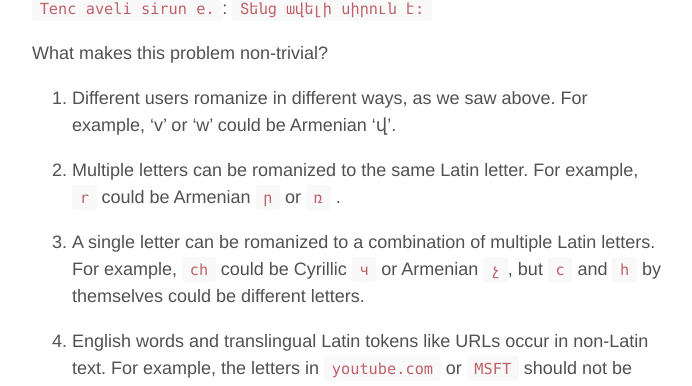
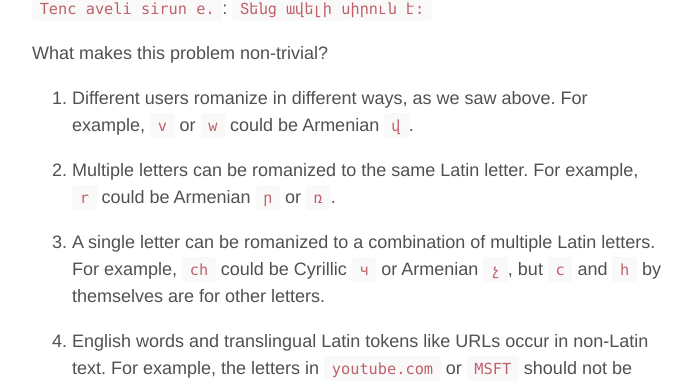
Before and after one commit to YerevaNN/yerevann.github.io, a Jekyll site: the page built from _posts/2017-06-27-interpreting-neurons-in-an-LSTM-network.md, in a window 1280 px wide and 900 px high, scrolled down 1009 px. Shown: the part 172-558 px from the top of the window, without its empty margins (293-985 px from the left). Built offline with Jekyll 4.4.1, drawn with Linux system fonts in a browser that asks for light colours; comment, search, counter and statistics services are not loaded.

Commit message:
Minor formatting fix + wording fix

```diff
--- a/_posts/2017-06-27-interpreting-neurons-in-an-LSTM-network.md
+++ b/_posts/2017-06-27-interpreting-neurons-in-an-LSTM-network.md
@@ -40,13 +40,13 @@ So a growing share of user-generated text content is in these "Latinized" or "ro
 What makes this problem non-trivial?
 
 1. Different users romanize in different ways, as we saw above.
-For example, 'v' or 'w' could be Armenian 'վ'.
+For example, `v` or `w` could be Armenian `վ`.
 
 2. Multiple letters can be romanized to the same Latin letter.
-For example, `r` could be Armenian `ր` or `ռ` .
+For example, `r` could be Armenian `ր` or `ռ`.
 
 3. A single letter can be romanized to a combination of multiple Latin letters.
-For example, `ch` could be Cyrillic `ч` or Armenian `չ`, but `c` and `h` by themselves could be different letters.
+For example, `ch` could be Cyrillic `ч` or Armenian `չ`, but `c` and `h` by themselves are for other letters.
 
 4. English words and translingual Latin tokens like URLs occur in non-Latin text.
 For example, the letters in `youtube.com` or `MSFT` should not be changed.
```
